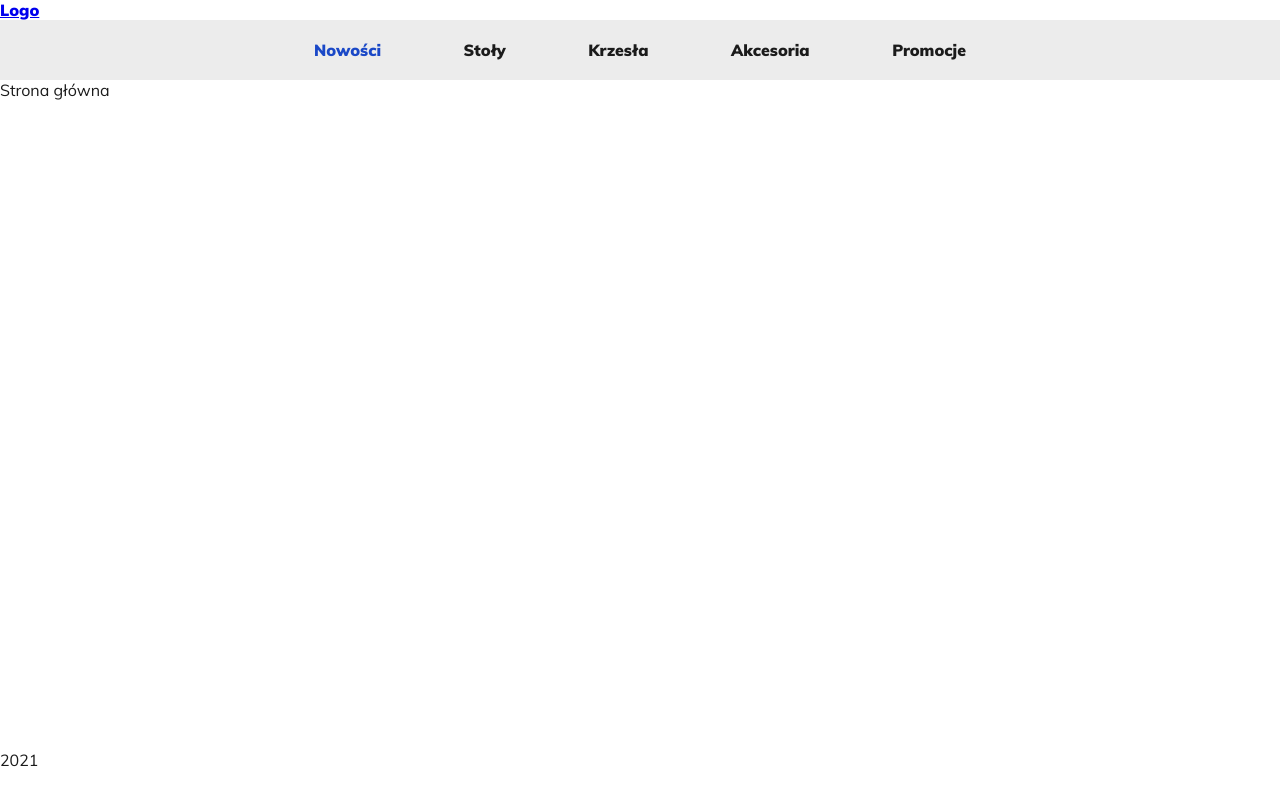
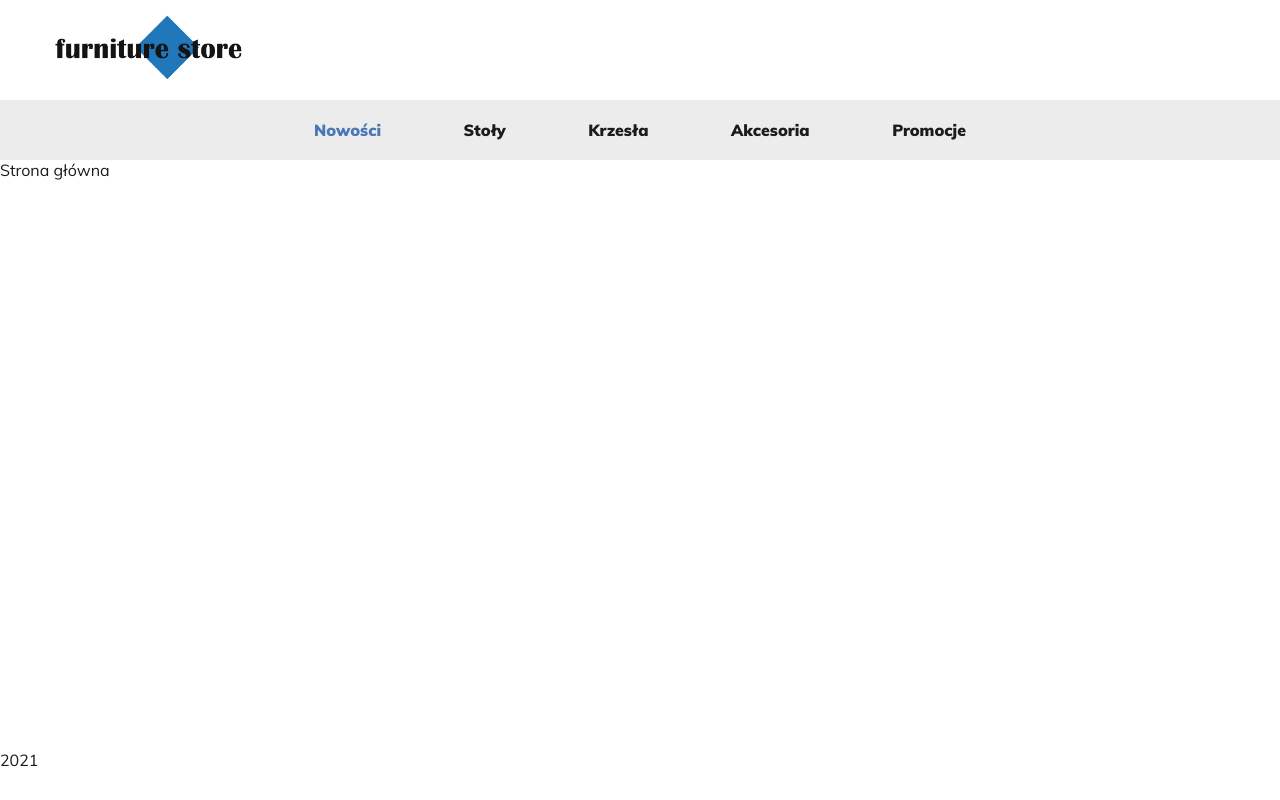
Before and after one commit to karolina-suchomska/furniture-store, a Nuxt app: page / in a window 1280 px wide. Built offline with nearby package versions, Linux system fonts and the light colour scheme.

Commit message:
add logo

```diff
--- a/assets/sass/_variables.scss
+++ b/assets/sass/_variables.scss
@@ -5,5 +5,6 @@ $light-secondary: #5c8fc9;
 $dark-primary: #205c8a;
 $dark-secondary:#143249;
 $color-pirmary: #ececec;
-$color-secondary: #1a48c7;
+$color-secondary: #4977b7;
+$color-tertiary: #99b6de;
 $shadow: #8c8c8c;
--- /dev/null
+++ b/assets/sass/components/_logo.scss
@@ -0,0 +1,8 @@
+.logo {
+  img {
+    max-width: 200px;
+    width: 100%;
+    max-height: 100px;
+    margin: 0 50px;
+  }
+}
--- a/assets/sass/main.scss
+++ b/assets/sass/main.scss
@@ -22,6 +22,7 @@
 @import 'components/menu';
 @import 'components/footer';
 @import 'components/objectsList';
+@import 'components/logo';
 
 // pages
 @import 'pages/chairs';
--- a/components/Logo.vue
+++ b/components/Logo.vue
@@ -1,7 +1,10 @@
 <template>
   <div class="logo">
     <router-link to="/">
-      Logo
+      <img
+          src="pictures/logo.png"
+          alt="logo"
+      >
     </router-link>
   </div>
 </template>
```
Also changed, not shown: static/pictures/logo.png (added), 1 other file (tests, documents, lock files or other folders).
